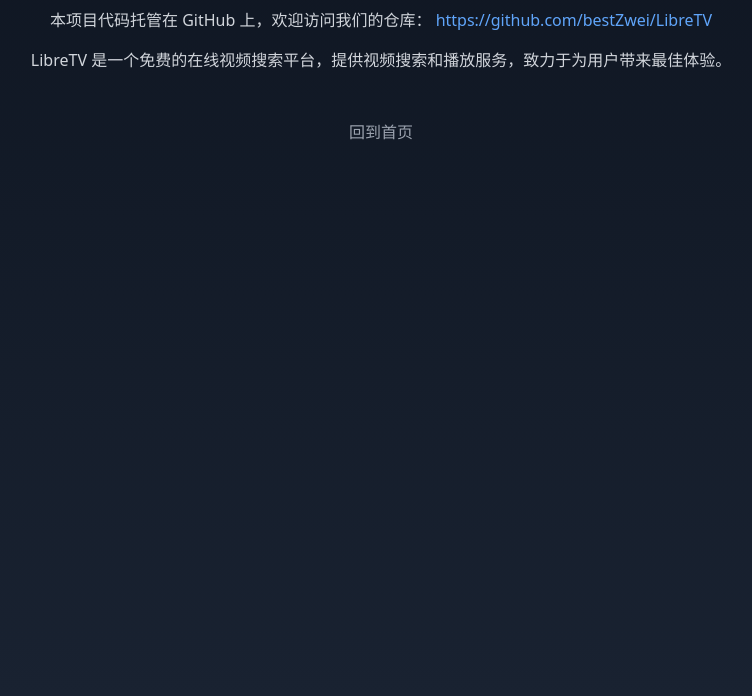
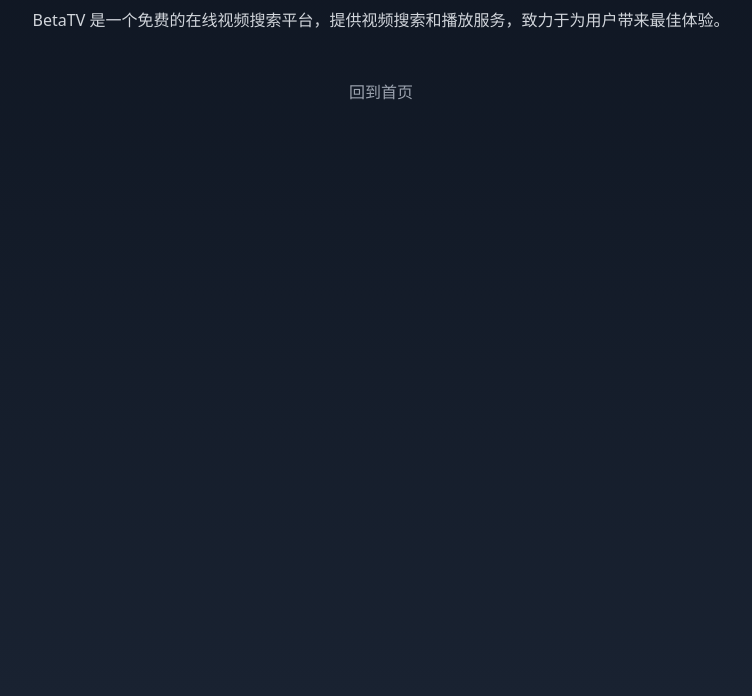
Before and after one commit to Peterchengyt/beta, a plain HTML site: page about.html in a window 1280 px wide. Shown: the part 104-800 px from the top of the page, without its empty margins (259-1011 px from the left). Drawn offline with nearby package versions, Linux system fonts and the light colour scheme.

Commit message:
Update about.html

```diff
--- a/about.html
+++ b/about.html
@@ -3,7 +3,7 @@
 <head>
 	<meta charset="UTF-8">
 	<meta name="viewport" content="width=device-width, initial-scale=1.0">
-	<title>关于我们 - LibreTV</title>
+	<title>关于我们 - BetaTV</title>
 	<script src="https://cdn.tailwindcss.com"></script>
 	<link rel="stylesheet" href="css/styles.css">
 	<!-- ...existing head code... -->
@@ -14,12 +14,9 @@
 			<h1 class="text-5xl font-bold gradient-text">关于我们</h1>
 		</header>
 		<main class="text-center">
-			<p class="text-gray-300 mb-4">
-				本项目代码托管在 GitHub 上，欢迎访问我们的仓库：
-				<a href="https://github.com/bestZwei/LibreTV" class="text-blue-400 hover:underline" target="_blank" rel="noopener">https://github.com/bestZwei/LibreTV</a>
-			</p>
+
 			<p class="text-gray-300">
-				LibreTV 是一个免费的在线视频搜索平台，提供视频搜索和播放服务，致力于为用户带来最佳体验。
+				BetaTV 是一个免费的在线视频搜索平台，提供视频搜索和播放服务，致力于为用户带来最佳体验。
 			</p>
 		</main>
 		<footer class="mt-12 text-center">
```
